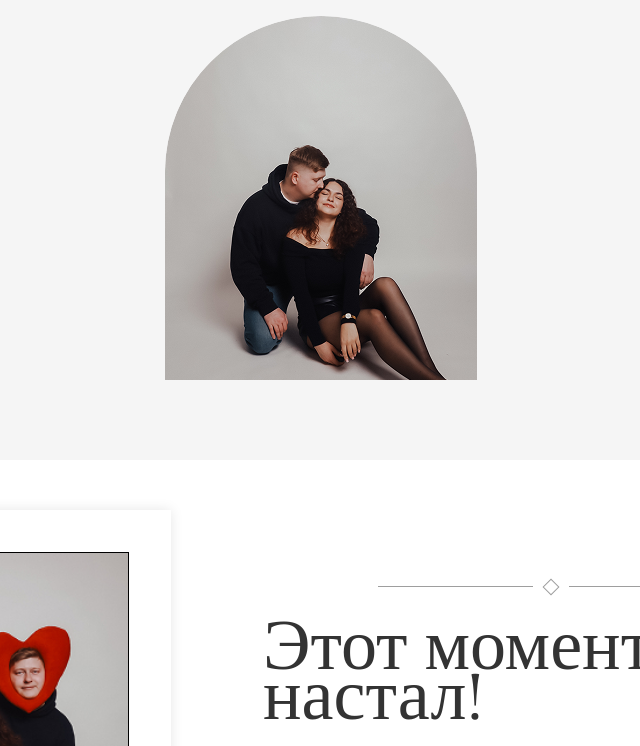
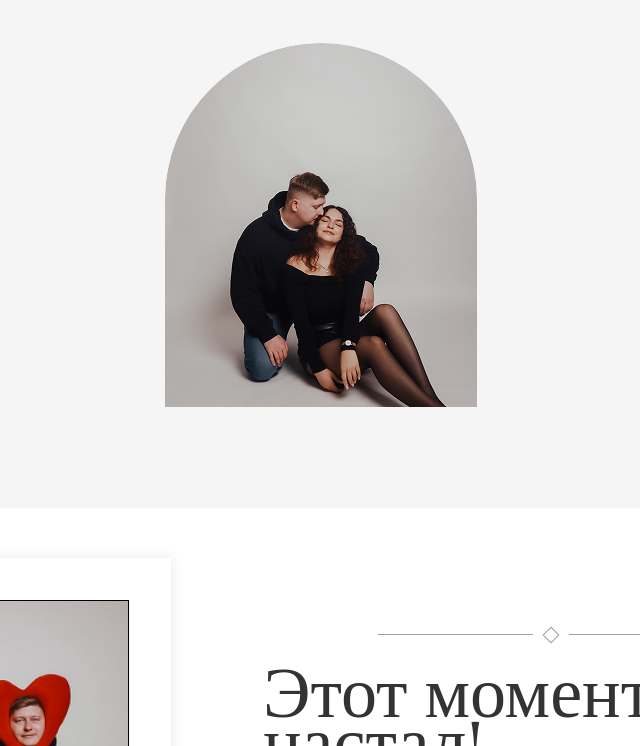
Before and after one commit to vladward/wedding-invitation, a plain HTML site: page public/index.html in a window 1280 px wide. Shown: the part 292-1038 px from the top of the page, without its empty margins (319-959 px from the left). Drawn offline with nearby package versions, Linux system fonts and the light colour scheme.

Commit message:
fix greetings section height

```diff
--- a/public/css/index.css
+++ b/public/css/index.css
@@ -161,8 +161,9 @@ h1, h2 {
 .greetings {
   display: flex;
   flex-direction: column;
-  gap: var(--space-m);
+  justify-content: space-evenly;
   background: var(--bg-decorative);
+  min-height: 100vh;
 }
 
 .greetings__info {
```
